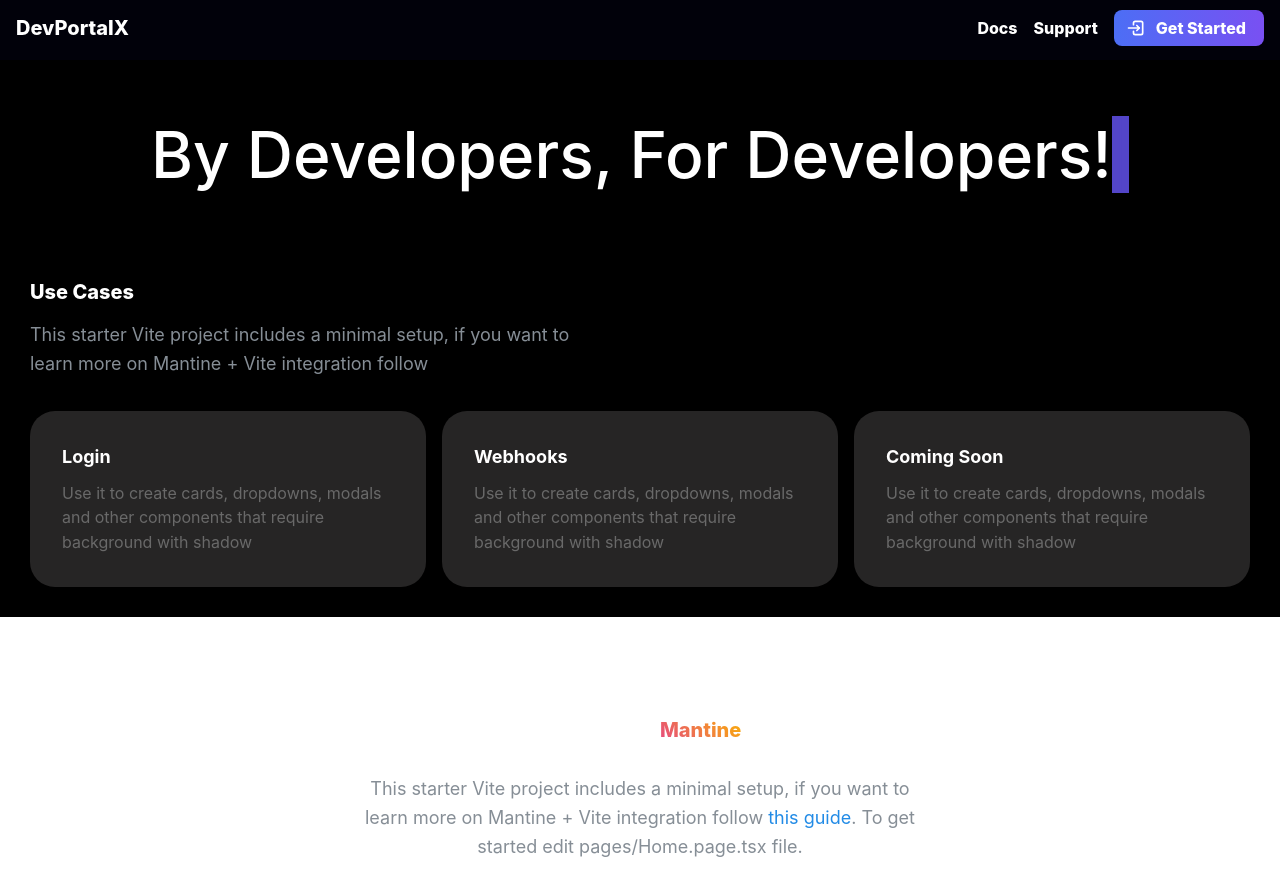
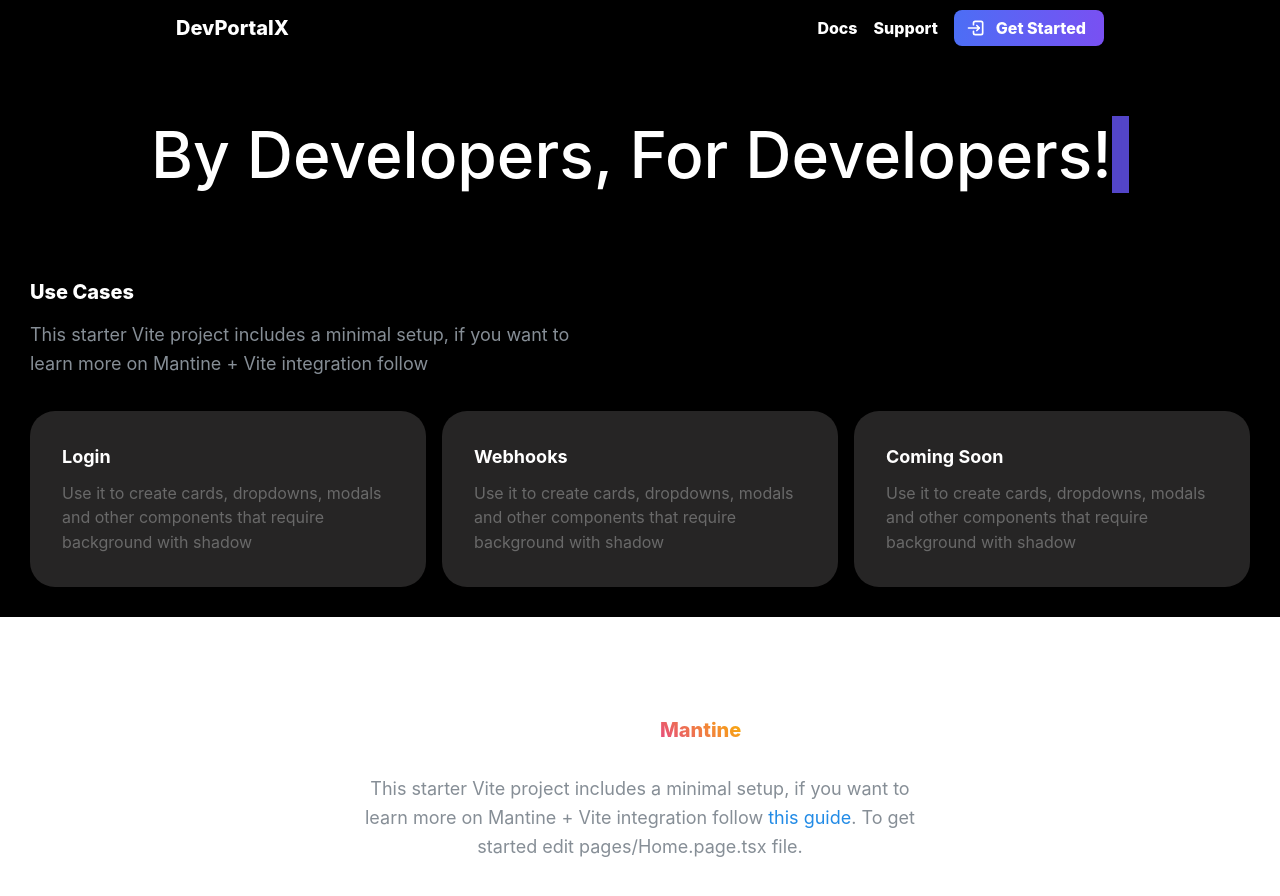
Before and after one commit to joshoti/DevPortalX, a React (Create React App) app: page / in a window 1280 px wide. Shown: the top 896 px of the page. Built offline with nearby package versions, Linux system fonts and the light colour scheme.

Commit message:
updated header component to have a position of fixed

```diff
--- a/src/app/components/Header/Header.module.css
+++ b/src/app/components/Header/Header.module.css
@@ -21,6 +21,12 @@
   padding-top: 10px;
 }
 
+.container {
+  position: fixed;
+  background-color: black;
+  width: 100%;
+}
+
 .button {
   background: linear-gradient(90deg, #4b6cb7 10%, #253b67 90%);
 }
--- a/src/app/components/Header/Header.tsx
+++ b/src/app/components/Header/Header.tsx
@@ -4,8 +4,8 @@ import classes from "./Header.module.css";
 
 export const Header = () => {
   return (
-    <Box bg={"var(--mantine-color-dark-9)"}>
-      <Container h={60} style={{ maxWidth: "100%" }}>
+    <Box className={classes.container}>
+      <Container h={60}>
         <Group className={classes.header}>
           <Group>
             <Text className={`${classes.title}`}>DevPortalX</Text>
--- a/src/app/components/TypingHero/Hero.module.css
+++ b/src/app/components/TypingHero/Hero.module.css
@@ -17,10 +17,14 @@
 }
 
 .container {
+  position: relative;
+  z-index: -1;
   max-width: 100%;
   margin-left: 0px;
   margin-right: 0px;
-  padding: 45px;
+  /* 60 (header height) + 45 (container padding) */
+  padding-top: 105px;
+  padding-bottom: 45px;
   background-color: black;
   text-align: center;
 }
```
